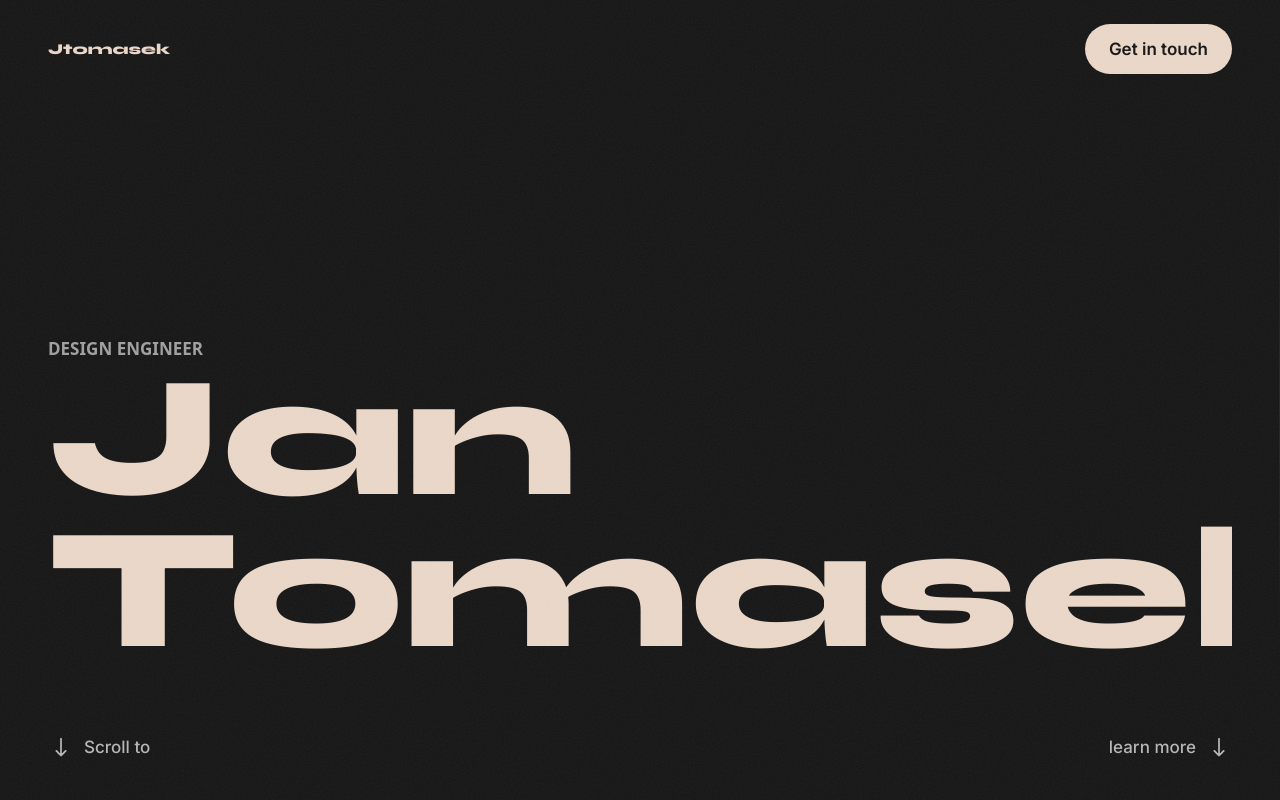
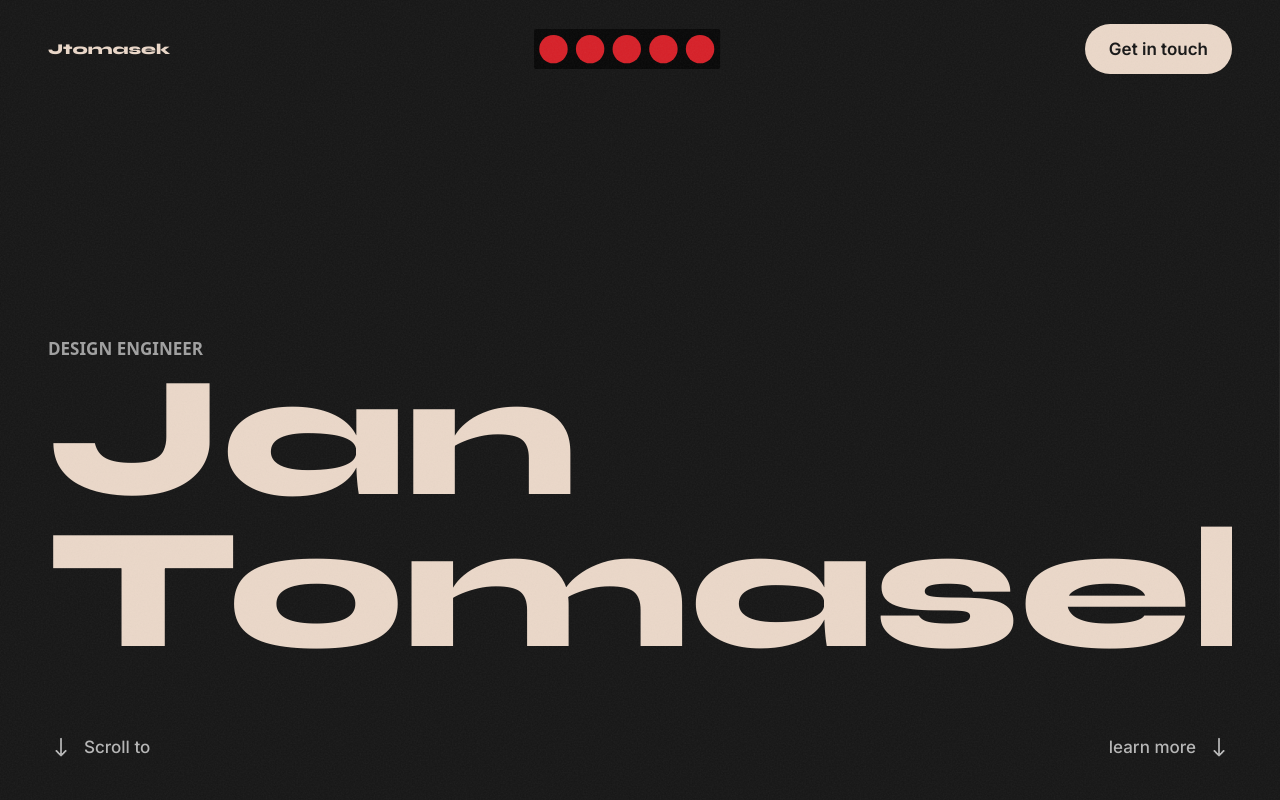
Before and after one commit to jTomasek-ux/portfolio, a Next.js app: page / in a window 1280 px wide. Shown: the top 800 px of the page. Built offline with nearby package versions, Linux system fonts and the light colour scheme; a web font is replaced by a local one.

Commit message:
F1lights working and f1 car in progress

```diff
--- /dev/null
+++ b/app/components/F1Lights.tsx
@@ -0,0 +1,91 @@
+"use client";
+
+import { useEffect } from "react";
+import { useAnimate } from "framer-motion";
+
+export default function F1Lights() {
+  const [scope, animate] = useAnimate();
+
+  useEffect(() => {
+    let cancelled = false;
+    let blinkLoop: { stop: () => void } | undefined;
+
+    const runF1Sequence = async () => {
+      await animate(".f1-light", { opacity: 0.1, scale: 1 }, { duration: 0 });
+      if (cancelled) return;
+
+      const lights = scope.current?.querySelectorAll(".f1-light");
+      if (!lights?.length) return;
+
+      for (let i = 0; i < lights.length; i++) {
+        await new Promise<void>((resolve) => {
+          setTimeout(resolve, 500);
+        });
+        if (cancelled) return;
+        await animate(lights[i], { opacity: 1, scale: 1.05 }, { duration: 0.1 });
+      }
+
+      const randomHoldTime = Math.floor(Math.random() * 2000) + 1000;
+      await new Promise<void>((resolve) => {
+        setTimeout(resolve, randomHoldTime);
+      });
+      if (cancelled) return;
+
+      /* Lights out — all off together */
+      await animate(".f1-light", { opacity: 0.1, scale: 1 }, { duration: 3.5 });
+      if (cancelled) return;
+
+      /* All five blink on/off in sync, repeating */
+      const playback = animate(
+        ".f1-light",
+        {
+          opacity: [0.1, 1, 0.1],
+          scale: [1, 1.06, 1],
+        },
+        {
+          duration: 0.85,
+          repeat: Infinity,
+          ease: "easeInOut",
+        },
+      );
+      blinkLoop = playback as { stop: () => void };
+    };
+
+    void runF1Sequence();
+
+    return () => {
+      cancelled = true;
+      blinkLoop?.stop();
+    };
+  }, [animate, scope]);
+
+  return (
+    <div
+      ref={scope}
+      className="flex max-h-10 shrink-0 items-center justify-center md:max-h-12"
+    >
+      <svg
+        width={889}
+        height={191}
+        viewBox="0 0 889 191"
+        fill="none"
+        className="h-8 w-auto max-w-[min(42vw,240px)] md:h-10 md:max-w-[min(50vw,320px)]"
+        xmlns="http://www.w3.org/2000/svg"
+        aria-hidden
+      >
+        <rect
+          width="889"
+          height="191"
+          rx={10}
+          fill="#050505"
+          fillOpacity={0.75}
+        />
+        <circle className="f1-light" cx={93} cy={96} r={65} fill="#EE252E" />
+        <circle className="f1-light" cx={268} cy={96} r={65} fill="#EE252E" />
+        <circle className="f1-light" cx={443} cy={96} r={65} fill="#EE252E" />
+        <circle className="f1-light" cx={618} cy={96} r={65} fill="#EE252E" />
+        <circle className="f1-light" cx={793} cy={96} r={65} fill="#EE252E" />
+      </svg>
+    </div>
+  );
+}
--- a/app/components/Header.tsx
+++ b/app/components/Header.tsx
@@ -2,6 +2,7 @@
 
 import { motion } from "framer-motion";
 import Link from "next/link";
+import F1Lights from "./F1Lights";
 
 interface HeaderProps {
   isDark: boolean;
@@ -33,6 +34,8 @@ export default function Header({ isDark }: HeaderProps) {
         Jtomasek
       </Link>
 
+      <F1Lights />
+
       <a
         href="mailto:tomasekjan08@email.cz"
         className="group inline-flex items-center justify-center rounded-full bg-[#ebd8c9] px-6 py-3 font-cta text-[17px] font-semibold leading-[26px] text-[#171717] no-underline outline-none transition-[color,box-shadow] focus-visible:ring-2 focus-visible:ring-[#171717] focus-visible:ring-offset-2 focus-visible:ring-offset-[#171717]"
--- /dev/null
+++ b/app/components/f1Car.tsx
@@ -0,0 +1,30 @@
+<svg width="1086" height="461" viewBox="0 0 1086 461" fill="none" xmlns="http://www.w3.org/2000/svg">
+<rect x="247" y="84" width="423" height="300" rx="127" fill="#A6051A"/>
+<path opacity="0.75" d="M122.648 272.432C90.0104 256.274 90.0103 209.726 122.648 193.568L328.478 91.665C340.78 85.5745 355.22 85.5745 367.522 91.665L573.352 193.568C605.99 209.726 605.99 256.274 573.352 272.432L367.522 374.335C355.22 380.426 340.78 380.426 328.478 374.335L122.648 272.432Z" fill="#A6051A"/>
+<rect y="105" width="108" height="255" fill="#A6051A"/>
+<rect x="124" y="253" width="20" height="131" fill="#A6051A"/>
+<rect x="149.321" y="384.208" width="20" height="131" transform="rotate(-140 149.321 384.208)" fill="#A6051A"/>
+<rect x="59" y="368" width="151" height="93" rx="13" fill="#0E0E0E"/>
+<rect width="20" height="131" transform="matrix(-1 0 0 1 844.526 253)" fill="#A6051A"/>
+<rect width="20" height="131" transform="matrix(0.766044 -0.642788 -0.642788 -0.766044 819.205 384.208)" fill="#A6051A"/>
+<rect width="151" height="93" rx="13" transform="matrix(-1 0 0 1 909.526 368)" fill="#0E0E0E"/>
+<rect x="844.526" y="208" width="20" height="131" transform="rotate(-180 844.526 208)" fill="#A6051A"/>
+<rect x="819.205" y="76.7924" width="20" height="131" transform="rotate(40 819.205 76.7924)" fill="#A6051A"/>
+<rect x="909.526" y="93" width="151" height="93" rx="13" transform="rotate(-180 909.526 93)" fill="#0E0E0E"/>
+<rect width="20" height="131" transform="matrix(1 0 0 -1 124 208)" fill="#A6051A"/>
+<rect width="20" height="131" transform="matrix(-0.766044 0.642788 0.642788 0.766044 149.321 76.7924)" fill="#A6051A"/>
+<rect width="151" height="93" rx="13" transform="matrix(1 0 0 -1 59 93)" fill="#0E0E0E"/>
+<path d="M1042.61 226.087C1050.48 227.34 1050.48 238.66 1042.61 239.913L523.351 322.642C519.1 323.319 515.25 320.034 515.25 315.729V150.271C515.25 145.966 519.1 142.681 523.351 143.358L1042.61 226.087Z" fill="#A6051A"/>
+<path d="M922.995 33.3996C921.459 26.5264 926.687 20 933.73 20H1034C1039.24 20 1043.75 23.6882 1044.78 28.8183L1085.56 230.318C1085.85 231.758 1085.85 233.242 1085.56 234.682L1044.78 436.182C1043.75 441.312 1039.24 445 1034 445H933.73C926.687 445 921.459 438.474 922.995 431.6L966.964 234.9C967.317 233.319 967.317 231.681 966.964 230.1L922.995 33.3996Z" fill="#A6051A"/>
+<ellipse cx="533" cy="232.5" rx="91" ry="55.5" fill="#0E0E0E"/>
+<ellipse cx="350" cy="232.5" rx="183" ry="55.5" fill="#A6051A"/>
+</svg>
+export default function F1Car() {
+  return (
+    <div>
+      <svg width="1086" height="461" viewBox="0 0 1086 461" fill="none" xmlns="http://www.w3.org/2000/svg">
+        <rect x="247" y="84" width="423" height="300" rx="127" fill="#A6051A"/>
+      </svg>
+    </div>
+  );
+}
```
